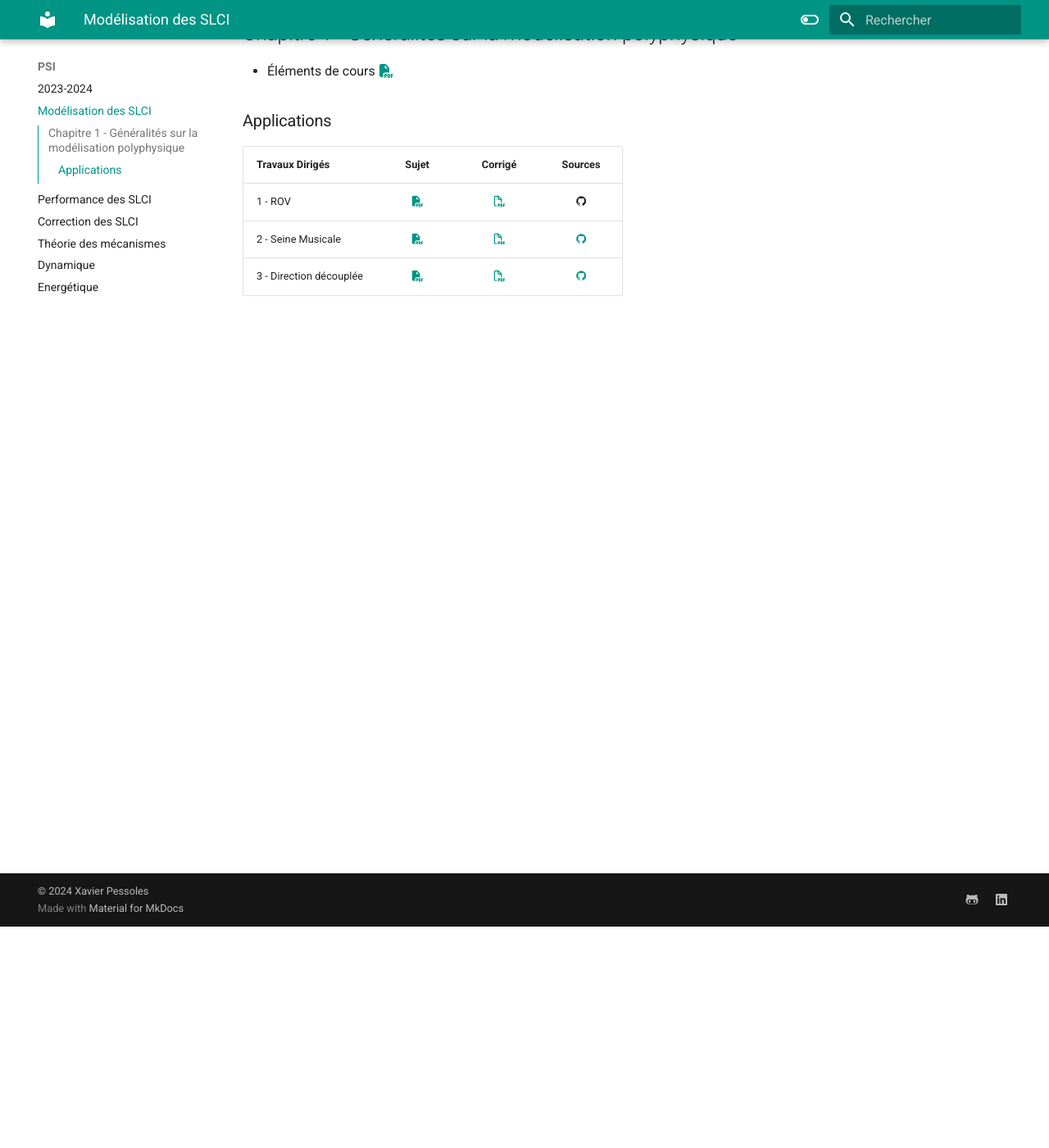
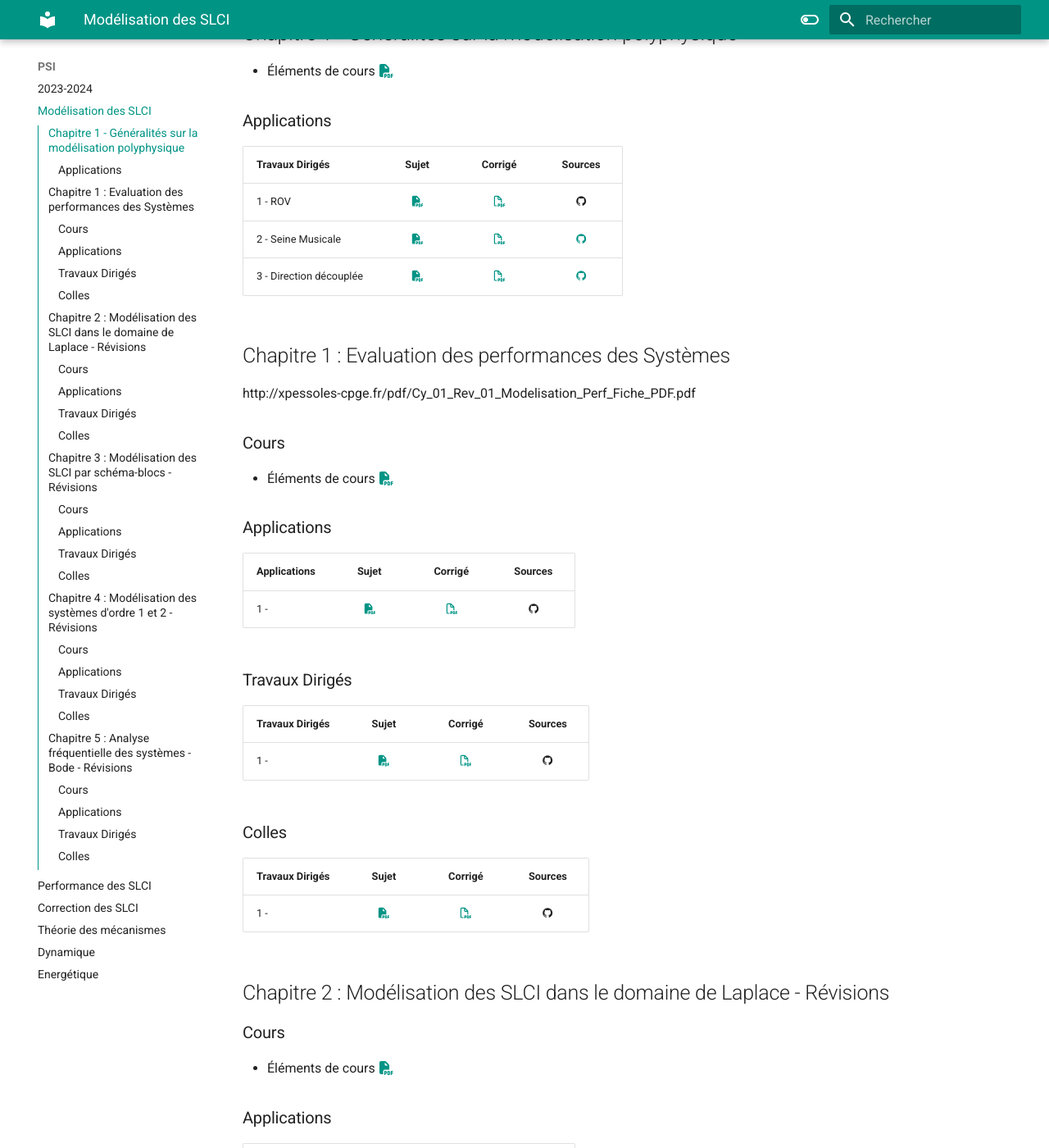
Before and after one commit to xpessoles/xpessoles.github.io, an MkDocs documentation site: the page built from docs/PSI/Cycle_01.md, in a window 1280 px wide and 1400 px high, scrolled down 270 px. Shown: the whole window at 82% size. Built offline with MkDocs 1.6.1 and Material for MkDocs 9.7.7, drawn with Linux system fonts in a browser that asks for light colours; some of the changed text lies outside the part shown.

Commit message:
Update Cycle_01.md

```diff
--- a/docs/PSI/Cycle_01.md
+++ b/docs/PSI/Cycle_01.md
@@ -1,4 +1,4 @@
-# Modélisation Multiphysique
+# Modélisation des SLCI
 
 D'autres diront modélisation polyphysique ;).
 
@@ -12,3 +12,119 @@ D'autres diront modélisation polyphysique ;).
 | 1 - ROV                | [:fontawesome-solid-file-pdf:](http://xpessoles-cpge.fr/pdf/Application_01_ROV_Sujet.pdf) | [:fontawesome-regular-file-pdf:](http://xpessoles-cpge.fr/pdf/Application_01_ROV_Corrige.pdf) | :material-github:|
 | 2 - Seine Musicale     | [:fontawesome-solid-file-pdf:](http://xpessoles-cpge.fr/pdf/Application_02_SeineMusicale_Sujet.pdf)| [:fontawesome-regular-file-pdf:]() | [:material-github:](http://xpessoles-cpge.fr/pdf/Application_02_SeineMusicale_Corrige.pdf)|
 | 3 - Direction découplée| [:fontawesome-solid-file-pdf:](http://xpessoles-cpge.fr/pdf/Application_03_DirectionDecouplee_Sujet.pdf)| [:fontawesome-regular-file-pdf:]() | [:material-github:](http://xpessoles-cpge.fr/pdf/Application_03_DirectionDecouplee_Corrige.pdf)|
+
+## Chapitre 1 : Evaluation des performances des Systèmes
+
+http://xpessoles-cpge.fr/pdf/Cy_01_Rev_01_Modelisation_Perf_Fiche_PDF.pdf
+
+### Cours
+
+ * Éléments de cours [:fontawesome-solid-file-pdf:]()
+
+### Applications
+| Applications | Sujet | Corrigé | Sources  |
+| :-------------- | :---: | :------: | :-----: |
+| 1 -                | [:fontawesome-solid-file-pdf:]() | [:fontawesome-regular-file-pdf:]() | :material-github:|
+
+### Travaux Dirigés
+| Travaux Dirigés | Sujet | Corrigé | Sources  |
+| :-------------- | :---: | :------: | :-----: |
+| 1 -                | [:fontawesome-solid-file-pdf:]() | [:fontawesome-regular-file-pdf:]() | :material-github:|
+
+### Colles
+| Travaux Dirigés | Sujet | Corrigé | Sources  |
+| :-------------- | :---: | :------: | :-----: |
+| 1 -                | [:fontawesome-solid-file-pdf:]() | [:fontawesome-regular-file-pdf:]() | :material-github:|
+
+
+## Chapitre 2 : Modélisation des SLCI dans le domaine de Laplace - Révisions
+
+### Cours
+
+ * Éléments de cours [:fontawesome-solid-file-pdf:]()
+
+### Applications
+| Applications | Sujet | Corrigé | Sources  |
+| :-------------- | :---: | :------: | :-----: |
+| 1 -                | [:fontawesome-solid-file-pdf:]() | [:fontawesome-regular-file-pdf:]() | :material-github:|
+
+### Travaux Dirigés
+| Travaux Dirigés | Sujet | Corrigé | Sources  |
+| :-------------- | :---: | :------: | :-----: |
+| 1 -                | [:fontawesome-solid-file-pdf:]() | [:fontawesome-regular-file-pdf:]() | :material-github:|
+
+### Colles
+| Travaux Dirigés | Sujet | Corrigé | Sources  |
+| :-------------- | :---: | :------: | :-----: |
+| 1 -                | [:fontawesome-solid-file-pdf:]() | [:fontawesome-regular-file-pdf:]() | :material-github:|
+
+
+## Chapitre 3 : Modélisation des SLCI par schéma-blocs - Révisions
+
+### Cours
+
+ * Éléments de cours [:fontawesome-solid-file-pdf:]()
+
+### Applications
+| Applications | Sujet | Corrigé | Sources  |
+| :-------------- | :---: | :------: | :-----: |
+| 1 -                | [:fontawesome-solid-file-pdf:]() | [:fontawesome-regular-file-pdf:]() | :material-github:|
+
+### Travaux Dirigés
+| Travaux Dirigés | Sujet | Corrigé | Sources  |
+| :-------------- | :---: | :------: | :-----: |
+| 1 -                | [:fontawesome-solid-file-pdf:]() | [:fontawesome-regular-file-pdf:]() | :material-github:|
+
+### Colles
+| Travaux Dirigés | Sujet | Corrigé | Sources  |
+| :-------------- | :---: | :------: | :-----: |
+| 1 -                | [:fontawesome-solid-file-pdf:]() | [:fontawesome-regular-file-pdf:]() | :material-github:|
+
+## Chapitre 4 : Modélisation des systèmes d'ordre 1 et 2 - Révisions
+
+### Cours
+
+ * Éléments de cours [:fontawesome-solid-file-pdf:]()
+
+### Applications
+| Applications | Sujet | Corrigé | Sources  |
+| :-------------- | :---: | :------: | :-----: |
+| 1 -                | [:fontawesome-solid-file-pdf:]() | [:fontawesome-regular-file-pdf:]() | :material-github:|
+
+### Travaux Dirigés
+| Travaux Dirigés | Sujet | Corrigé | Sources  |
+| :-------------- | :---: | :------: | :-----: |
+| 1 -                | [:fontawesome-solid-file-pdf:]() | [:fontawesome-regular-file-pdf:]() | :material-github:|
+
+### Colles
+| Travaux Dirigés | Sujet | Corrigé | Sources  |
+| :-------------- | :---: | :------: | :-----: |
+| 1 -                | [:fontawesome-solid-file-pdf:]() | [:fontawesome-regular-file-pdf:]() | :material-github:|
+
+
+## Chapitre 5 : Analyse fréquentielle des systèmes - Bode - Révisions
+
+### Cours
+
+ * Éléments de cours [:fontawesome-solid-file-pdf:]()
+
+### Applications
+| Applications | Sujet | Corrigé | Sources  |
+| :-------------- | :---: | :------: | :-----: |
+| 1 -                | [:fontawesome-solid-file-pdf:]() | [:fontawesome-regular-file-pdf:]() | :material-github:|
+
+### Travaux Dirigés
+| Travaux Dirigés | Sujet | Corrigé | Sources  |
+| :-------------- | :---: | :------: | :-----: |
+| 1 -                | [:fontawesome-solid-file-pdf:]() | [:fontawesome-regular-file-pdf:]() | :material-github:|
+
+### Colles
+| Travaux Dirigés | Sujet | Corrigé | Sources  |
+| :-------------- | :---: | :------: | :-----: |
+| 1 -                | [:fontawesome-solid-file-pdf:]() | [:fontawesome-regular-file-pdf:]() | :material-github:|
+
+
+
+| Travaux Dirigés | Sujet | Corrigé | Sources  |
+| :-------------- | :---: | :------: | :-----: |
+| 1 -                | [:fontawesome-solid-file-pdf:](http://xpessoles-cpge.fr/pdf/.pdf) | [:fontawesome-regular-file-pdf:](http://xpessoles-cpge.fr/pdf/.pdf) | :material-github:|
```
